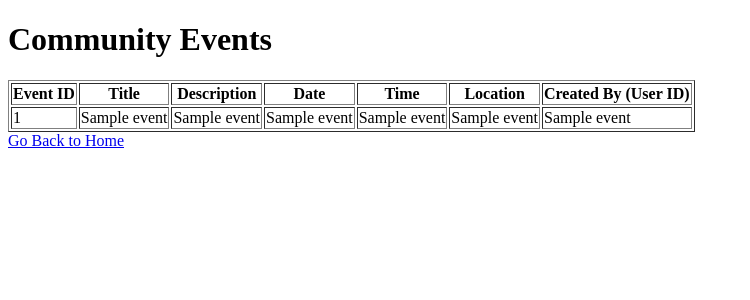
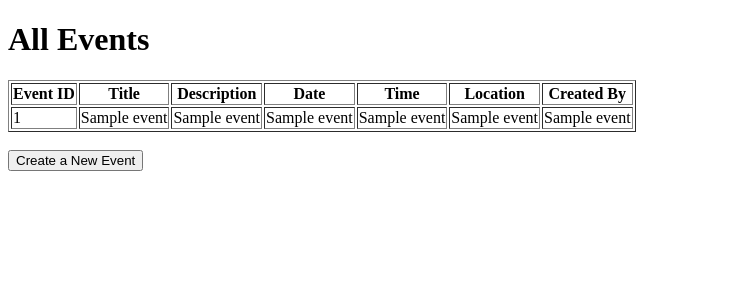
Before and after one commit to shreeeemo/Community_Event_App, a Flask app: page /events in a window 1280 px wide. Shown: the top 300 px of the page, without its empty margins (0-750 px from the left). Run offline with Flask 3, Linux system fonts and the light colour scheme; a database or web service that is not in the repository returns one stand-in record (values such as "Sample title"); some libraries are stand-ins or nearby versions.

Commit message:
Added create events

```diff
--- a/templates/events.html
+++ b/templates/events.html
@@ -6,7 +6,7 @@
     <title>Events</title>
 </head>
 <body>
-    <h1>Community Events</h1>
+    <h1>All Events</h1>
     <table border="1">
         <tr>
             <th>Event ID</th>
@@ -15,7 +15,7 @@
             <th>Date</th>
             <th>Time</th>
             <th>Location</th>
-            <th>Created By (User ID)</th>
+            <th>Created By</th>
         </tr>
         {% for event in events %}
         <tr>
@@ -29,6 +29,9 @@
         </tr>
         {% endfor %}
     </table>
-    <a href="/">Go Back to Home</a>
+    <br>
+    <a href="/create_event">
+        <button>Create a New Event</button>
+    </a>
 </body>
 </html>
```
Also changed, not shown: app.py (line endings or trailing spaces).
